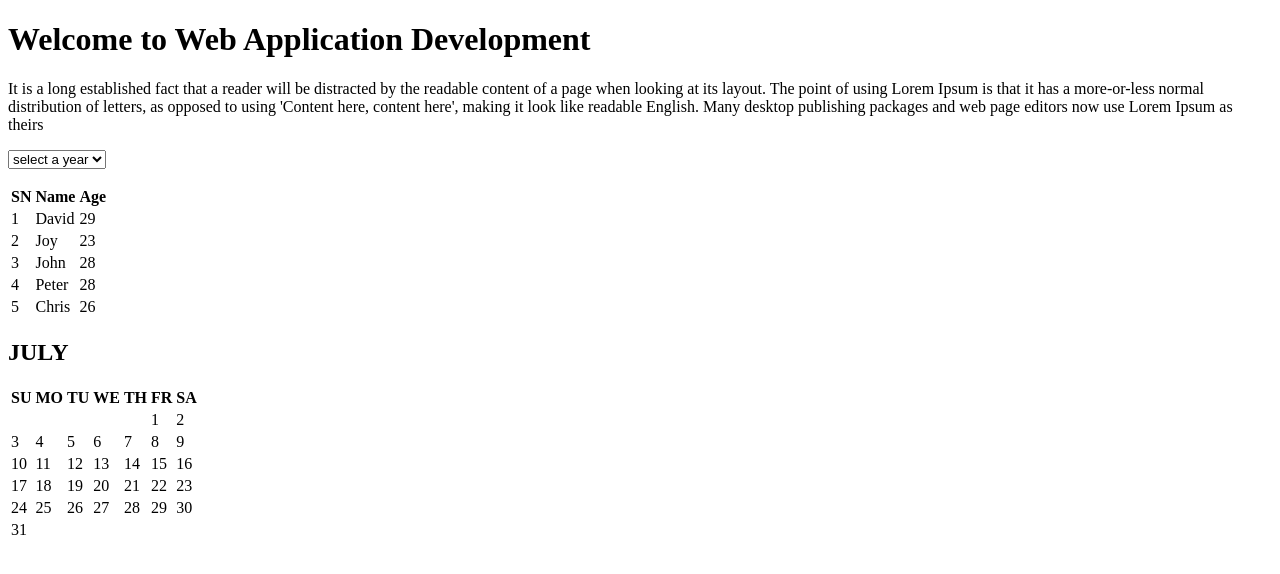
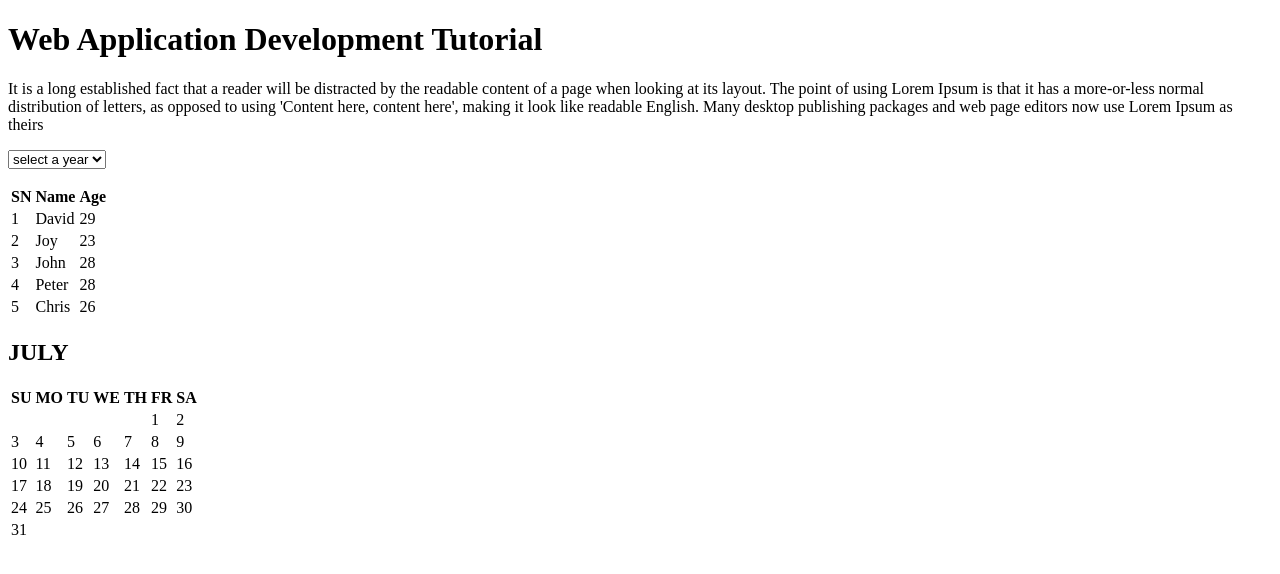
Before and after one commit to kenzee4u/background-generator, a plain HTML site: page index.html in a window 1280 px wide. Drawn offline with Linux system fonts and the light colour scheme.

Commit message:
Title updated

```diff
--- a/index.html
+++ b/index.html
@@ -4,7 +4,7 @@
 		<title>Hellowworld</title>
 	</head>
 	<body>
-		<h1>Welcome to Web Application Development</h1>
+		<h1>Web Application Development Tutorial</h1>
 		<p>
 			It is a long established fact that a reader will be distracted by the readable content of a page when looking at its layout. The point of using Lorem Ipsum is that it has a more-or-less normal distribution of letters, as opposed to using 'Content here, content here', making it look like readable English. Many desktop publishing packages and web page editors now use Lorem Ipsum as theirs
 		</p>
```
